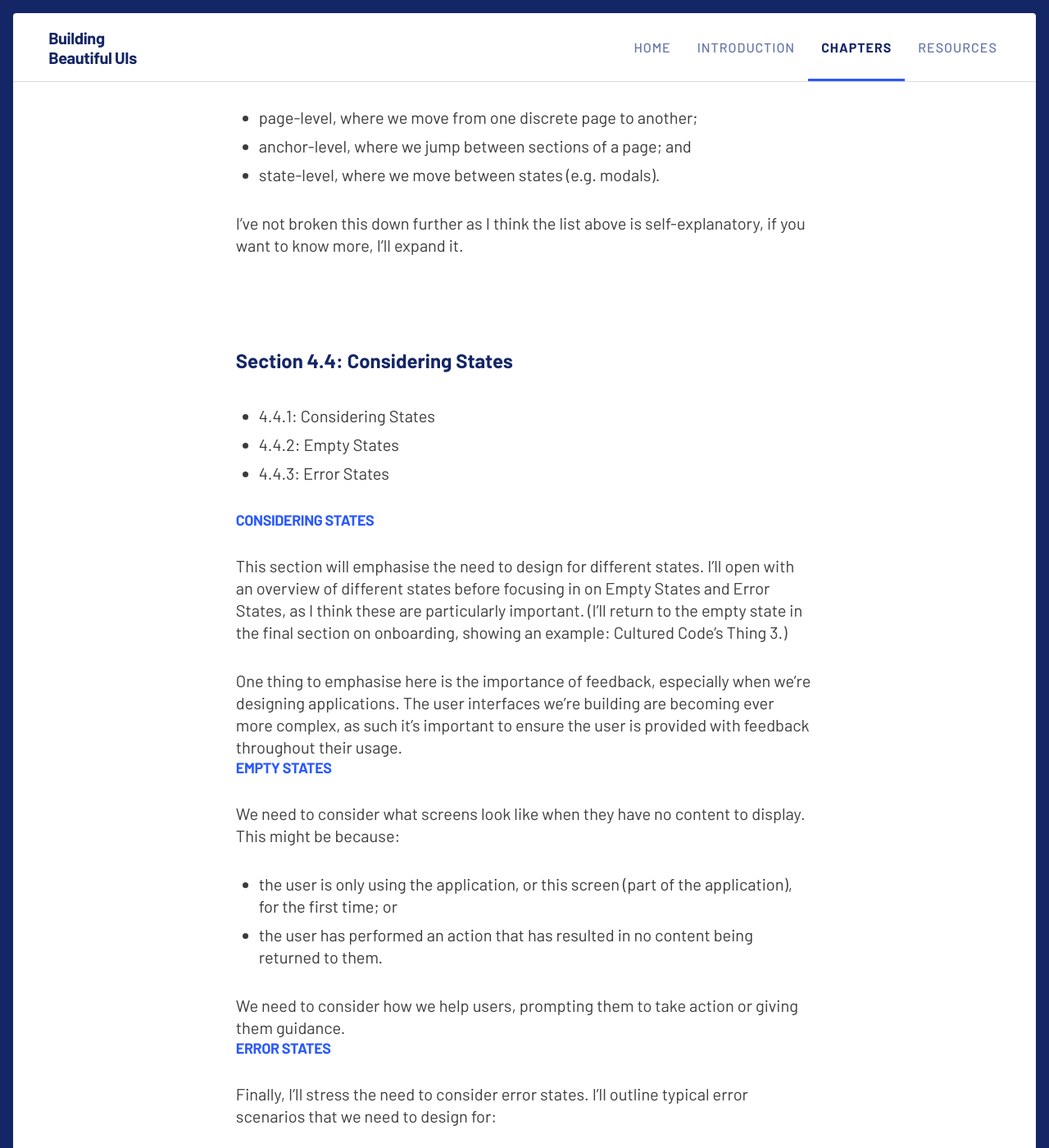
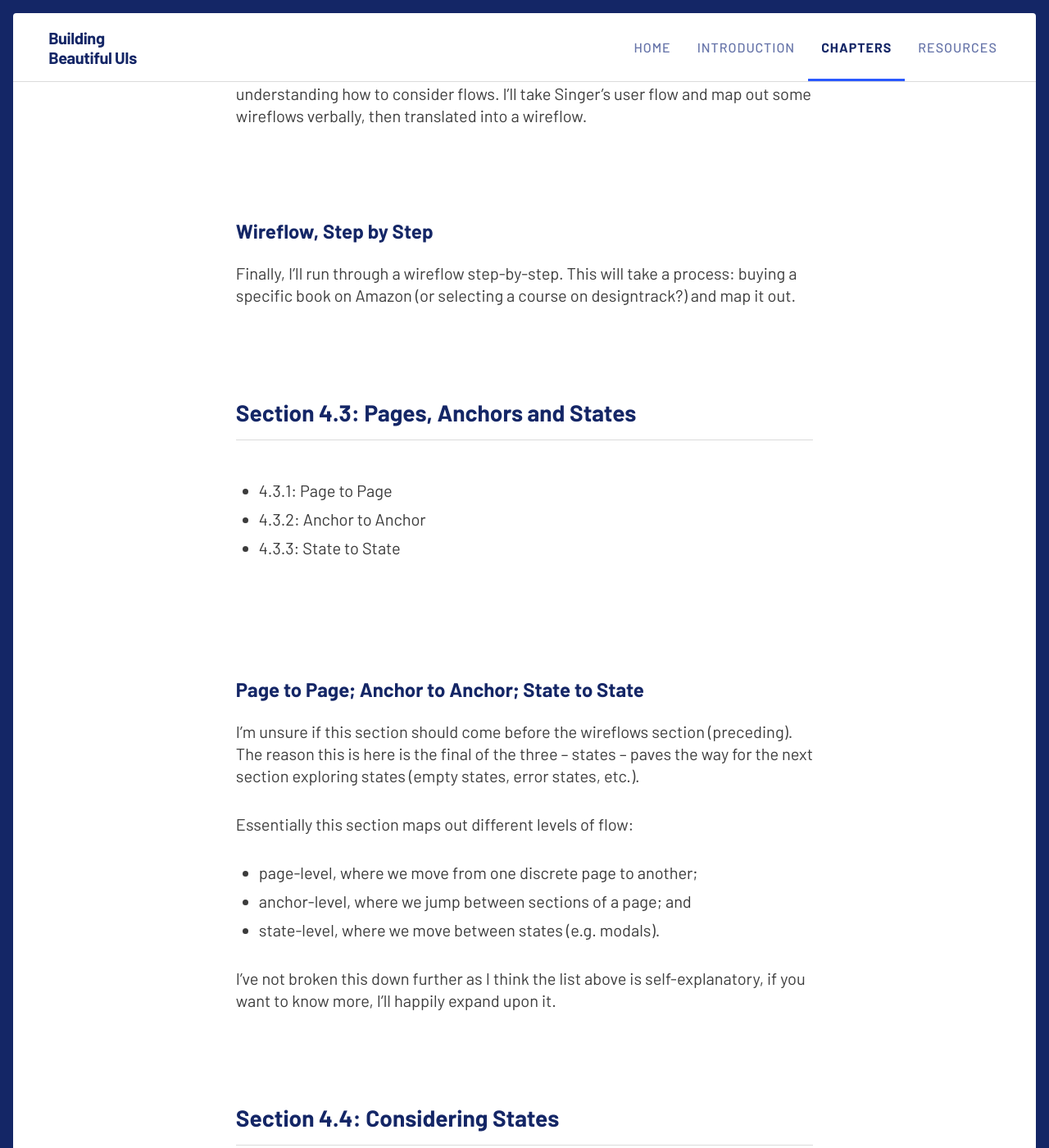
Before and after one commit to buildingbeautifuluis/buildingbeautifuluis.github.io, a Jekyll site: the page built from _preview/04-Chapter-4-Getting-From-A-to-B.md, in a window 1280 px wide and 1400 px high, scrolled down 4616 px. Shown: the whole window at 82% size. Built offline with Jekyll 4.4.1, drawn with Linux system fonts in a browser that asks for light colours; some of the changed text lies outside the part shown.

Commit message:
Updated headings.

```diff
--- a/_preview/04-Chapter-4-Getting-From-A-to-B.md
+++ b/_preview/04-Chapter-4-Getting-From-A-to-B.md
@@ -37,14 +37,15 @@
 Most of this overview is thought through and is getting there. Here’s a short pre-overview of what each section is about and includes. As usual, there are five sections with three sub-sections each.
 
 
-### Section 4.1: Maps and Flows
+Section 4.1: Maps and Flows
+---------------------------
 
 + 4.1.1: A Bird’s Eye View of Everything
 + 4.1.2: Site Maps
 + 4.1.3: Flowcharts
 
 
-#### A Bird’s Eye View of Everything
+### A Bird’s Eye View of Everything
 
 This section kicks off with a high level view so I can set the scene: **As designers we need to consider flows and move beyond considering page layouts in isolation.**
 
@@ -55,28 +56,29 @@
 Establishing a bird’s eye view allows you to **consider pages as a set of relationships** where one page (or part of a page) links to another page (or part of a page).
 
 
-#### Site Maps
+### Site Maps
 
 Site maps are useful for establishing the scope and complexity of a website, giving us a view of how everything is organised. With a site map in hand, we can then use this to map out the navigation.
 
 **I didn’t really touch on high-level navigation in Chapter 3, so I think there should be a focus on navigation in the site maps section.**
 
 
-#### Flowcharts
+### Flowcharts
 
 Finally, in the flowcharts section, I’ll introduce the idea of flowcharting everything out, especially when we’re building applications. We need to work out the logic and how it impacts upon the user flow and flowcharts are useful for this.
 
 I think for this subsection, I’ll show some examples of my #ixdbelfast students’ work mapping out flows.
 
 
-### Section 4.2: Wireflows
+Section 4.2: Wireflows
+----------------------
 
 + 4.2.1: Wireframes + Flowcharts = Wireflows
 + 4.2.2: Wireflow Shorthand
 + 4.2.3: Wireflow, Step by Step
 
 
-#### Wireframes + Flowcharts = Wireflows
+### Wireframes + Flowcharts = Wireflows
 
 With the scene set in the first section – which is more high-level focused – this section will dive into the details. I’ll introduce wireflows, explaining what they are and how we can use them to plan out routes through content and information.
 
@@ -89,7 +91,7 @@
 I prefer wireflow because I think the equation above makes sense and, not insignificantly, Nielsen Norman Group use the term and I respect their thinking.
 
 
-#### Wireflow Shorthand
+### Wireflow Shorthand
 
 With wireflows explained, I’ll introduce Ryan Singer’s shorthand for designing UI flows:
 
@@ -98,16 +100,20 @@
 First published in 2009, a decade later it still holds true and is a useful means of understanding how to consider flows. I’ll take Singer’s user flow and map out some wireflows verbally, then translated into a wireflow.
 
 
-#### Wireflow, Step by Step
+### Wireflow, Step by Step
 
 Finally, I’ll run through a wireflow step-by-step. This will take a process: buying a specific book on Amazon (or selecting a course on designtrack?) and map it out.
 
 
-### Section 4.3: Pages, Anchors and States
+Section 4.3: Pages, Anchors and States
+--------------------------------------
 
 + 4.3.1: Page to Page
 + 4.3.2: Anchor to Anchor
 + 4.3.3: State to State
+
+
+### Page to Page; Anchor to Anchor; State to State
 
 I’m unsure if this section should come before the wireflows section (preceding). The reason this is here is the final of the three – states – paves the way for the next section exploring states (empty states, error states, etc.).
 
@@ -117,24 +123,25 @@
 + anchor-level, where we jump between sections of a page; and
 + state-level, where we move between states (e.g. modals).
 
-I’ve not broken this down further as I think the list above is self-explanatory, if you want to know more, I’ll expand it.
+I’ve not broken this down further as I think the list above is self-explanatory, if you want to know more, I’ll happily expand upon it.
 
 
-### Section 4.4: Considering States
+Section 4.4: Considering States
+-------------------------------
 
 + 4.4.1: Considering States
 + 4.4.2: Empty States
 + 4.4.3: Error States
 
 
-#### Considering States
+### Considering States
 
 This section will emphasise the need to design for different states. I’ll open with an overview of different states before focusing in on Empty States and Error States, as I think these are particularly important. (I’ll return to the empty state in the final section on onboarding, showing an example: Cultured Code’s Thing 3.)
 
 One thing to emphasise here is the importance of feedback, especially when we're designing applications. The user interfaces we're building are becoming ever more complex, as such it's important to ensure the user is provided with feedback throughout their usage.
 
 
-#### Empty States
+### Empty States
 
 We need to consider what screens look like when they have no content to display. This might be because:
 
@@ -144,7 +151,7 @@
 We need to consider how we help users, prompting them to take action or giving them guidance.
 
 
-#### Error States
+### Error States
 
 Finally, I’ll stress the need to consider error states. I’ll outline typical error scenarios that we need to design for:
 
@@ -163,14 +170,15 @@
 + Above all: What can we do as designers to prevent this error from happening again in the future?
 
 
-### Section 4.5: Onboarding Users
+Section 4.5: Onboarding Users
+-----------------------------
 
 + 4.5.1: A Virtual Unboxing
 + 4.5.2: Prompting Action
 + 4.5.3: Onboarding Models
 
 
-#### A Virtual Unboxing
+### A Virtual Unboxing
 
 In the first section, I’ll introduce what onboarding means. Google’s description of onboarding as ‘a virtual unboxing’ is useful, and their Material Design guidelines are worth reading:
 
@@ -189,14 +197,14 @@
 	https://uimovement.com/tag/onboarding/
 
 
-#### Prompting Action
+### Prompting Action
 
 With onboarding explained, I’ll explore how we can engage users beyond onboarding, e.g. considering next steps.
 
 This will focus on the twin benefits of: education, subtly showing the user what's possible; and using example content (like Agenda and Things 3) to show the user what's possible.
 
 
-#### Onboarding Models
+### Onboarding Models
 
 Google’s Material Design guidelines list three types of onboarding model <!-- Looking at the first two, they’re a little confusing and very similar. -->:
 
@@ -207,9 +215,6 @@
 I’m considering making this final section a case study, like the Dribbble Case Study in Chapter 3, that focuses on one application. I’ve taken screenshots, step-by-step of Cultured Code’s Things 3 onboarding and I think it would make a great case study that would round out the chapter well.
 
 
-
-
-
 **EVERYTHING BELOW HERE IS SCRATCH CONTENT TO BE FOLDED INTO THE ABOVE**
 
 
```
Also changed, not shown: other parts of _preview/04-Chapter-4-Getting-From-A-to-B.md (+1 -1 lines).
